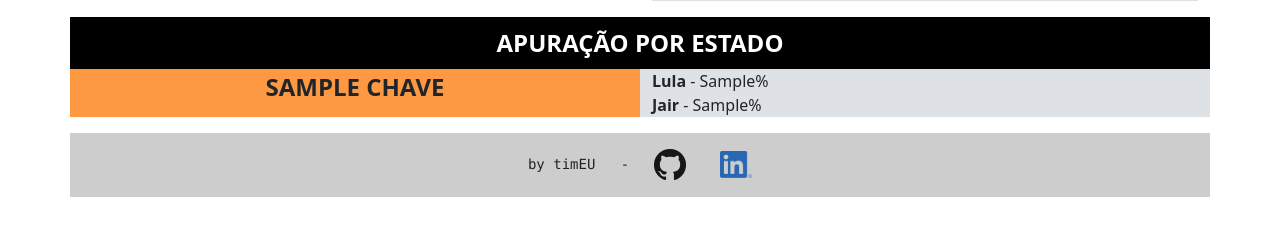
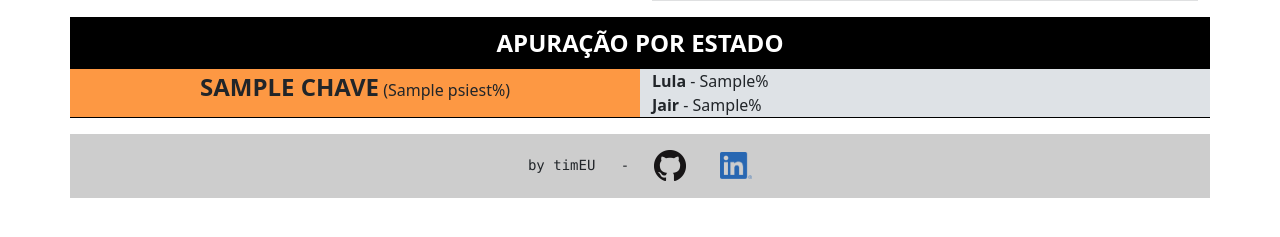
Before and after one commit to timeuz/eleicoes2022, a Flask app: template templates/index.html in a window 1280 px wide. Shown: the part 400-637 px from the top of the page. Run offline with Flask 2, Linux system fonts and the light colour scheme; the template is opened without the code that fills it: most values are stand-ins (such as "Sample title", 1, 10 or a date in 2020).

Commit message:
bordas e total apurado nos estados

```diff
--- a/main.py
+++ b/main.py
@@ -46,6 +46,7 @@ def votosPresi():
             "https://resultados.tse.jus.br/oficial/ele2022/" + urna + "/dados-simplificados/" + estado + "/" + estado + "-c0001-e000" + urna + "-r.json"
             )
         json_dataest = json.loads(dataest.content)
+        psiest = json_dataest['psi']
         for i in json_dataest:
             if json_dataest['cand'][0]['n'] == '13':
                 votosest[estado]['13'] = json_dataest['cand'][0]['pvap']
@@ -73,7 +74,8 @@ def votosPresi():
                           estados = estados,
                           votosest = votosest,
                           aux = aux,
-                          psi = psi
+                          psi = psi,
+                          psiest = psiest
                           )
 
 if __name__ == '__main__':
--- a/templates/index.html
+++ b/templates/index.html
@@ -4,6 +4,14 @@
     <link href="https://cdn.jsdelivr.net/npm/bootstrap@5.2.2/dist/css/bootstrap.min.css" rel="stylesheet" integrity="sha384-Zenh87qX5JnK2Jl0vWa8Ck2rdkQ2Bzep5IDxbcnCeuOxjzrPF/et3URy9Bv1WTRi" crossorigin="anonymous">
     <script src="https://cdn.jsdelivr.net/npm/bootstrap@5.2.2/dist/js/bootstrap.bundle.min.js" integrity="sha384-OERcA2EqjJCMA+/3y+gxIOqMEjwtxJY7qPCqsdltbNJuaOe923+mo//f6V8Qbsw3" crossorigin="anonymous"></script>
     <script src="https://code.jquery.com/jquery-3.6.1.slim.min.js" integrity="sha256-w8CvhFs7iHNVUtnSP0YKEg00p9Ih13rlL9zGqvLdePA=" crossorigin="anonymous"></script>
+    <style>
+        .wborder {
+            border-bottom: black !important;
+            border-top: black !important;
+            border-bottom-style: solid !important;
+            border-bottom-width: thin !important;
+        }
+    </style>
     <!-- <meta http-equiv="refresh" content="10"> -->
     <title>Eleições Presidenciais 2022 - Segundo Turno</title>
 </head>
@@ -94,10 +102,10 @@
                     </div>
                     <div class="row">
                         {% for chave, valor in votosest.items() -%}
-                        <div class="col" style="background-color: #fd9843">
-                            <span class="fs-4"><strong>{{chave.upper()}}</strong></span>
+                        <div class="col wborder" style="background-color: #fd9843">
+                            <span class="fs-4"><strong>{{chave.upper()}}</strong></span>&nbsp;({{ psiest }}%)
                         </div>
-                        <div class="col text-start" style="background-color: #dee2e6">
+                        <div class="col text-start wborder" style="background-color: #dee2e6">
                             <span><strong>Lula</strong> - {{valor['13']}}%</span><br>
                             <span><strong>Jair</strong> - {{valor['22']}}%</span>
                         </div>
```
